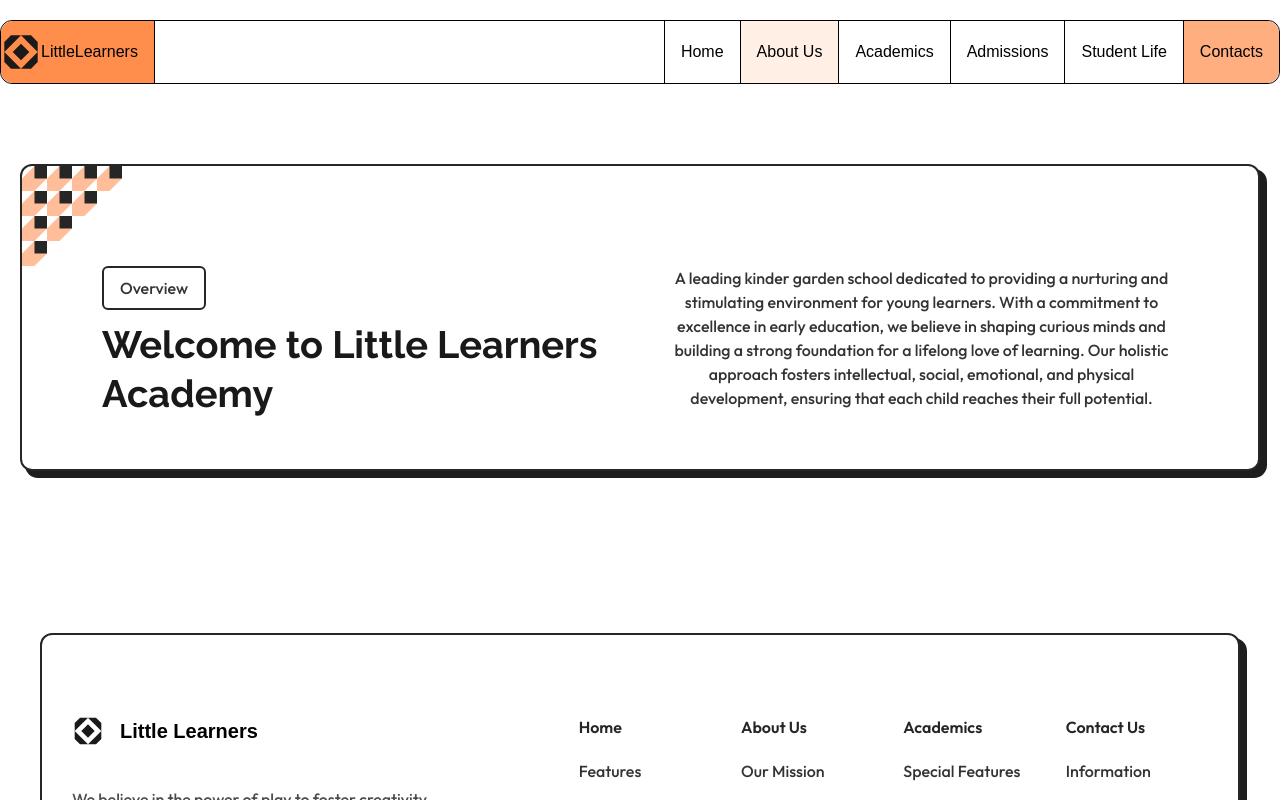
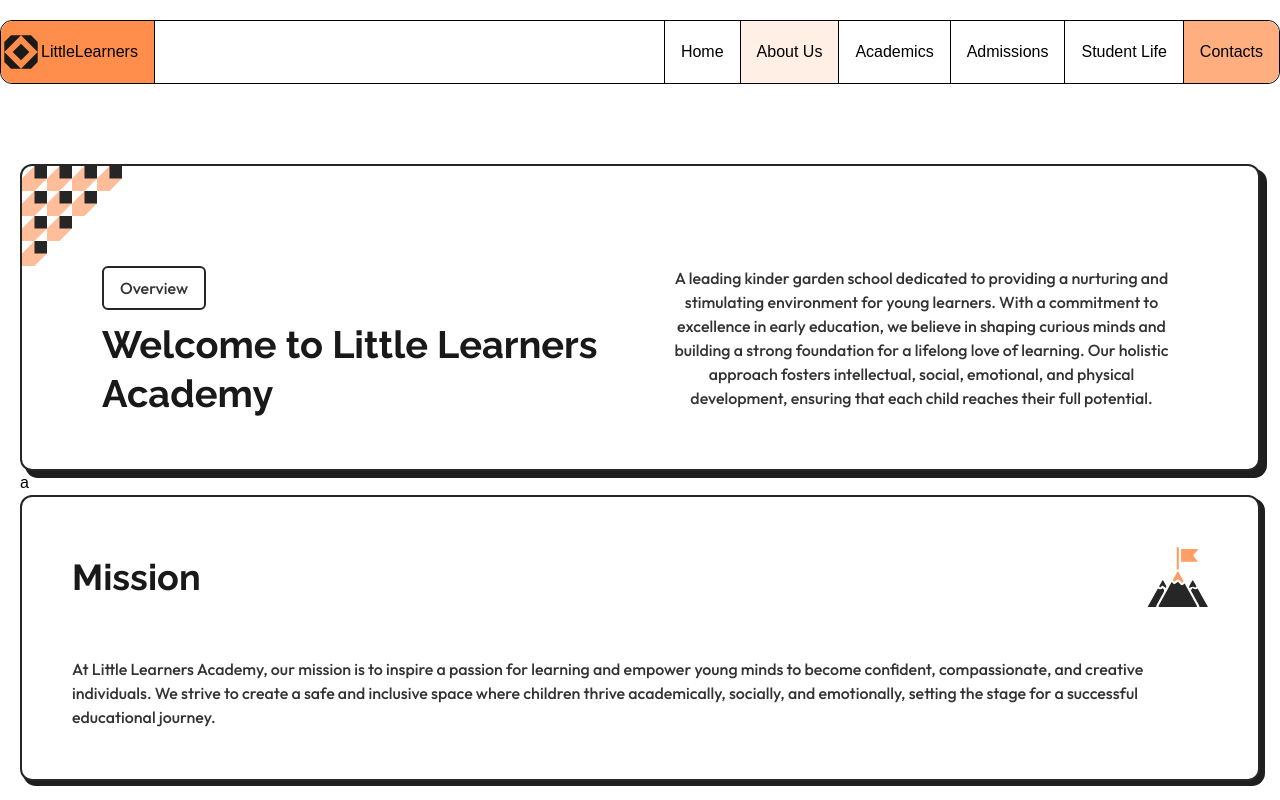
Before and after one commit to marcellandreas/little_learners, a React (Vite) app: page /about-us in a window 1280 px wide. Shown: the top 800 px of the page. Built offline with nearby package versions, Linux system fonts and the light colour scheme.

Commit message:
feat: complete slicing for Card component

```diff
--- a/src/components/Card/Card.jsx
+++ b/src/components/Card/Card.jsx
@@ -0,0 +1,21 @@
+const Card = () => {
+  return (
+    <section className="flex p-10 md:p-[50px] 2xl:p-[60px] flex-col gap-10 md:gap-[50px] 2xl:gap-[60px] rounded-xl border-2 border-grey-15 bg-white shadow-[4px_4px_0px_1px_#1E1E1E]">
+      <div className="flex items-center">
+        <h3 className="flex-1 text-grey-10 font-raleway text-3xl md:text-4xl 2xl:text-[48px] 2xl:leading-[130%] font-bold">
+          Mission
+        </h3>
+        <img src="/mission.svg" className=" h-auto w-auto" alt="" />
+      </div>
+      <p className="text-grey-20  font-outfit text-base 2xl:text-xl font-medium  ">
+        At Little Learners Academy, our mission is to inspire a passion for
+        learning and empower young minds to become confident, compassionate, and
+        creative individuals. We strive to create a safe and inclusive space
+        where children thrive academically, socially, and emotionally, setting
+        the stage for a successful educational journey.
+      </p>
+    </section>
+  );
+};
+
+export default Card;
--- a/src/pages/AboutUs.jsx
+++ b/src/pages/AboutUs.jsx
@@ -1,3 +1,4 @@
+import Card from "../components/Card/Card";
 import ContainerCard from "../components/Card/ContainerCard";
 import MainLayout from "../Layout/MainLayout";
 
@@ -6,6 +7,8 @@ const AboutUs = () => {
     <MainLayout>
       <section className="col-span-12">
         <ContainerCard />
+        <span className="my-20">a</span>
+        <Card />
       </section>
     </MainLayout>
   );
```
Also changed, not shown: public/mission.svg (added), public/vision.svg (added).
